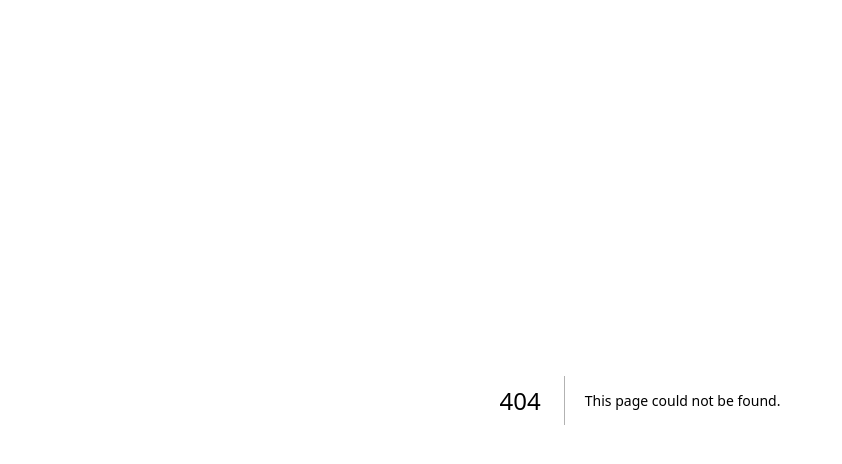
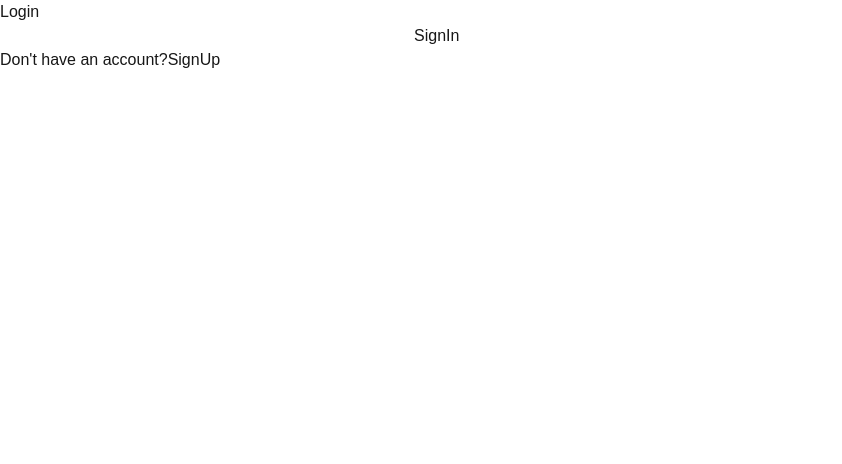
Before and after one commit to atiya-inayat/ai-video-maker, a Next.js app: page /login in a window 1280 px wide. Before the commit this address had no page. Shown: the top 464 px of the page, without its empty margins (0-842 px from the left). Built offline with nearby package versions, Linux system fonts and the light colour scheme.

Commit message:
adding singIn page

```diff
--- /dev/null
+++ b/app/(pages)/login/page.tsx
@@ -0,0 +1,54 @@
+"use client";
+
+import { signIn } from "next-auth/react";
+import { useRouter } from "next/navigation";
+import React, { useState } from "react";
+
+const LoginPage = () => {
+  const [email, setEmail] = useState("");
+  const [password, setPassword] = useState("");
+
+  const router = useRouter();
+
+  const handleSubmit = async (e: React.FormEvent<HTMLFormElement>) => {
+    e.preventDefault();
+
+    const result = await signIn("credentials", {
+      email,
+      password,
+      redirect: false,
+    });
+
+    if (result?.error) {
+      console.log(result.error);
+    } else {
+      router.push("/");
+    }
+  };
+
+  return (
+    <div>
+      <h1>Login</h1>
+      <form onSubmit={handleSubmit}>
+        <input
+          type="email"
+          value={email}
+          onChange={(e) => setEmail(e.target.value)}
+        />
+        <input
+          type="password"
+          value={password}
+          onChange={(e) => setPassword(e.target.value)}
+        />
+        <button type="submit">SignIn</button>
+      </form>
+
+      <div>
+        <span>Don't have an account?</span>
+        <button onClick={() => router.push("/register")}>SignUp</button>
+      </div>
+    </div>
+  );
+};
+
+export default LoginPage;
```
Also changed, not shown: middleware.ts (added).
